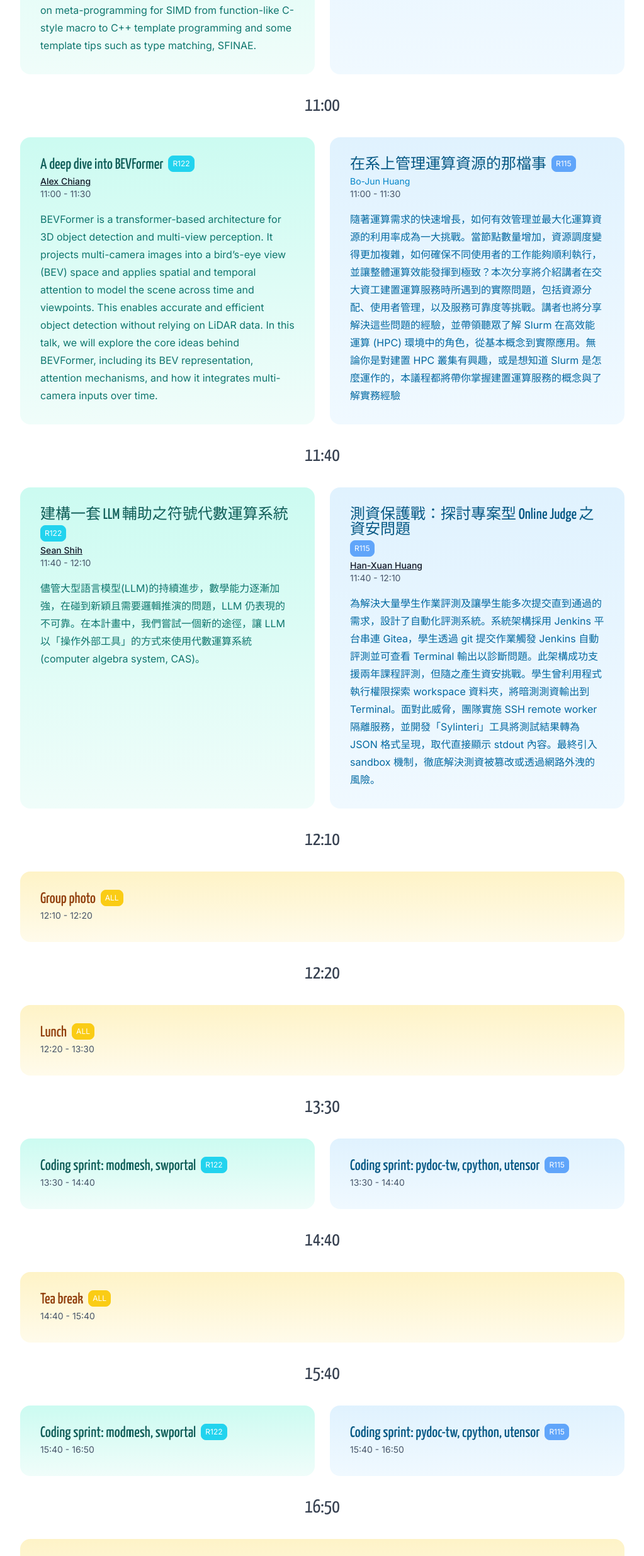
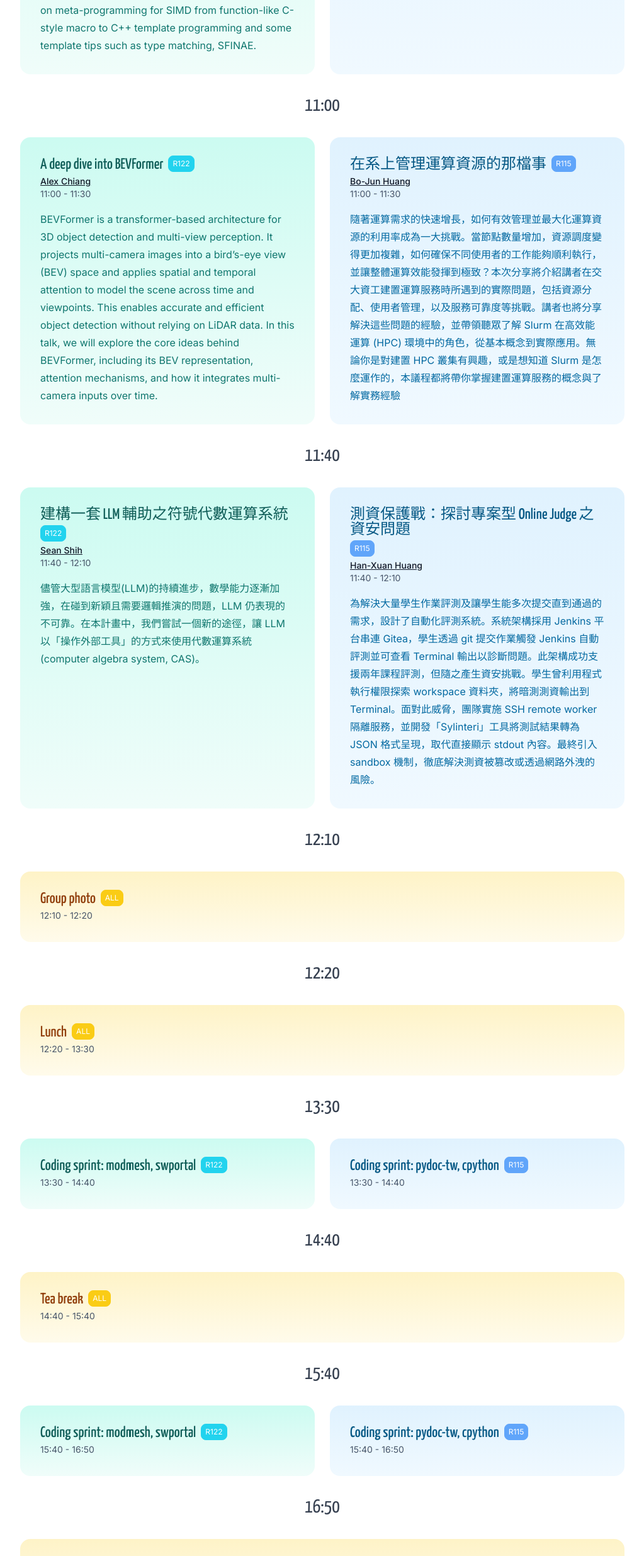
Before and after one commit to sciwork/swseminar2025, a Next.js app: page /program in a window 1280 px wide. Shown: the part 1601-4072 px from the top of the page at 63% size, without its empty margins (128-1151 px from the left). Built offline with nearby package versions, Linux system fonts and the light colour scheme.

Commit message:
remove utensor and update program page (#12)

```diff
--- a/app/program/page.tsx
+++ b/app/program/page.tsx
@@ -91,7 +91,7 @@ const Page = () => {
                   "在系上管理運算資源的那檔事",
                 description: "隨著運算需求的快速增長，如何有效管理並最大化運算資源的利用率成為一大挑戰。當節點數量增加，資源調度變得更加複雜，如何確保不同使用者的工作能夠順利執行，並讓整體運算效能發揮到極致？本次分享將介紹講者在交大資工建置運算服務時所遇到的實際問題，包括資源分配、使用者管理，以及服務可靠度等挑戰。講者也將分享解決這些問題的經驗，並帶領聽眾了解 Slurm 在高效能運算 (HPC) 環境中的角色，從基本概念到實際應用。無論你是對建置 HPC 叢集有興趣，或是想知道 Slurm 是怎麼運作的，本議程都將帶你掌握建置運算服務的概念與了解實務經驗",
                 room: "R115",
-                speakers: [{name: "Bo-Jun Huang"}],
+                speakers: [{name: "Bo-Jun Huang", website: "https://www.linkedin.com/in/bjhuang"}],
                 start: "11:00",
                 end: "11:30",
               }}
@@ -170,7 +170,7 @@ const Page = () => {
           <TaskInfoList className="tw-order-2 tablet:tw-order-1">
 			<TalkInfoCard
           	  talk={{
-          	    title: "Coding sprint: pydoc-tw, cpython, utensor",
+          	    title: "Coding sprint: pydoc-tw, cpython",
           	    description: "",
           	    room: "R115",
           	    start: "13:30",
@@ -208,7 +208,7 @@ const Page = () => {
           <TaskInfoList className="tw-order-2 tablet:tw-order-1">
 			<TalkInfoCard
           	  talk={{
-          	    title: "Coding sprint: pydoc-tw, cpython, utensor",
+          	    title: "Coding sprint: pydoc-tw, cpython",
           	    description: "",
           	    room: "R115",
           	    start: "15:40",
--- a/contents/projects.mdx
+++ b/contents/projects.mdx
@@ -8,7 +8,6 @@ Explore a diverse range of open source projects and join the vibrant community o
 - [Modmesh](#modmesh)
 - [Python Official Documents Translation (zh_TW)](#python-official-documents-translation-zhtw)
 - [sciwork Portal](#sciwork-portal)
-- [utensor](#utensor)
 - [CPython Contribution Tutorial](#cpython-contribution-tutorial)
 
 <a name="modmesh"></a>
@@ -57,25 +56,6 @@ We should consider what role LLMs should play in these processes, which tasks ar
 
 sciwork Portal maintains the official website, **sciwork.dev**, and related event pages, including **conf.sciwork.dev**. Built with Next.js and TailwindCSS, it offers promotional pages for meetups and sprint events. Our team is dedicated to enhancing user experience through better information presentation and visuals.
 
-
----
-
-<a name="utensor"></a>
-## **utensor**
-- **Technologies:** C++11, TensorFlow
-- **Focus Area:** Machine learning inference
-- **Contacts:**
-    - Dboy (Discord: @dboyliao#1295)
-- **Repository:** [GitHub](https://github.com/uTensor/uTensor)
-- **DeepWiki**
-    - **[utensor](https://deepwiki.com/uTensor/uTensor)**
-    - **[utensor_cgen](https://deepwiki.com/uTensor/utensor_cgen)**
-
-**Description:**
-
-uTensor is an extremely lightweight machine learning inference framework built on C++11. It simplifies model deployment by seamlessly converting TensorFlow-trained models into efficient C++ files that can be used for inference on embedded devices and integrate with optimized libraries such as CMSIS-NN by ARM with ease. Compared with binary files, C++ source code provides greater flexibility for embedding engineers to modify trained models. We provide defaults for tensors, operators, and memory allocation. Just like the booming development of machine learning, we are actively developing these functions. Welcome to join us.
-
-
 ---
 
 <a name="cpython-contribution-tutorial"></a>
```
